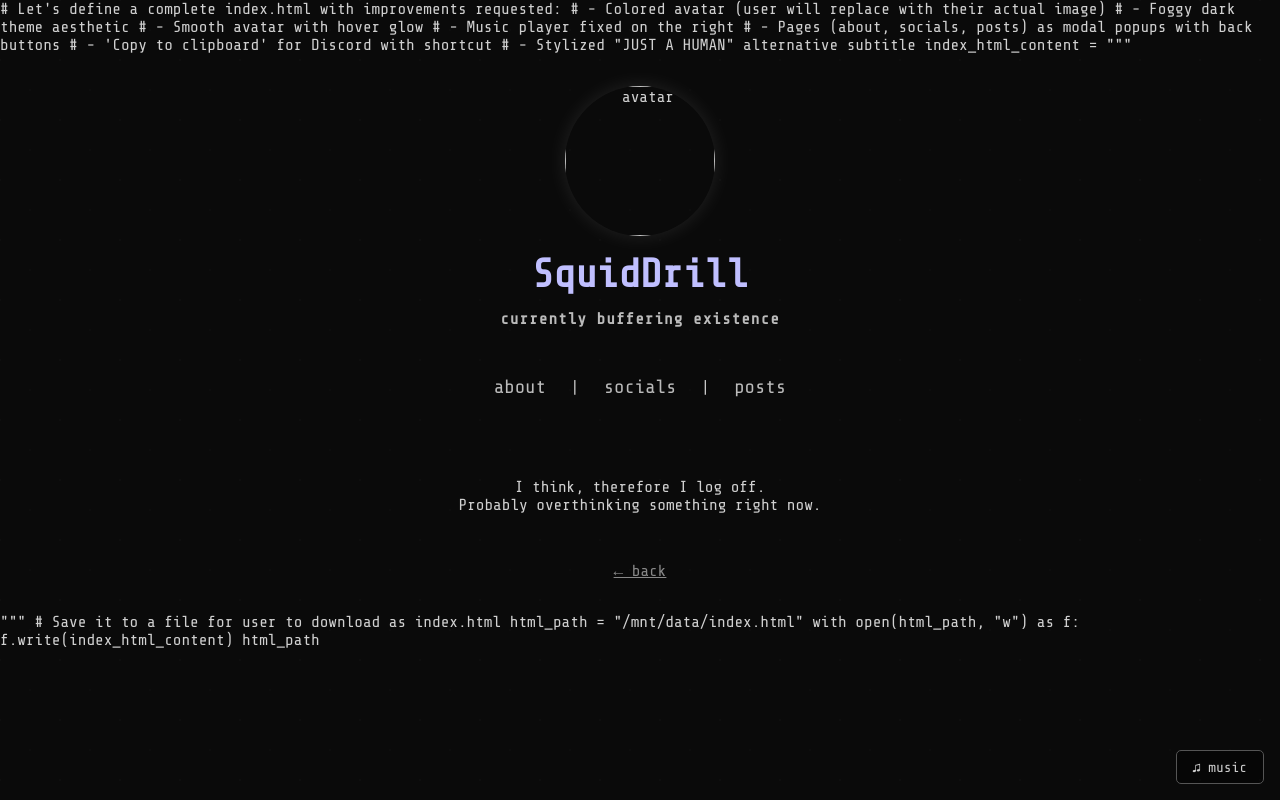
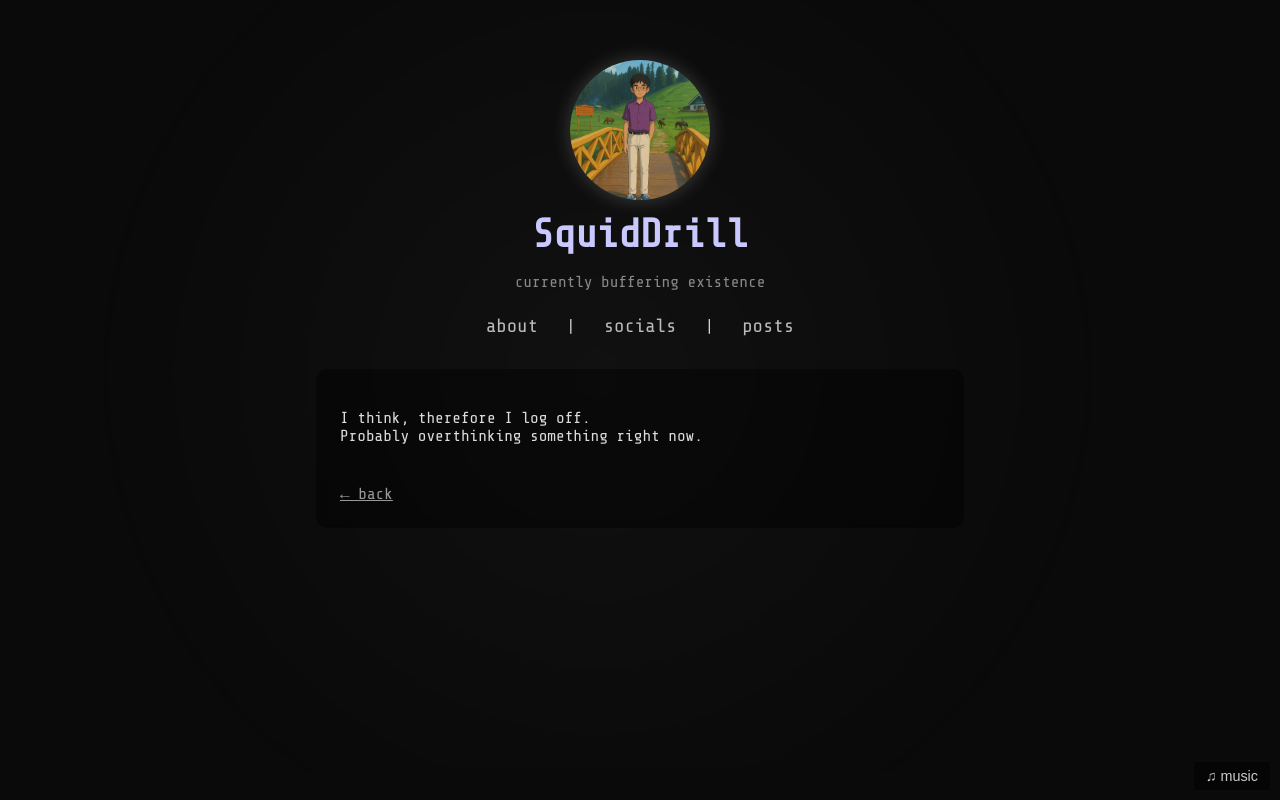
Before and after one commit to SquidDrill/SquidDrill.github.io, a plain HTML site: page index.html in a window 1280 px wide. Both pictures are taken after a click on the link "about". Drawn offline with nearby package versions, Linux system fonts and the light colour scheme.

Commit message:
Update index.html

```diff
--- a/index.html
+++ b/index.html
@@ -1,179 +1,177 @@
-# Let's define a complete index.html with improvements requested:
-# - Colored avatar (user will replace with their actual image)
-# - Foggy dark theme aesthetic
-# - Smooth avatar with hover glow
-# - Music player fixed on the right
-# - Pages (about, socials, posts) as modal popups with back buttons
-# - 'Copy to clipboard' for Discord with shortcut
-# - Stylized "JUST A HUMAN" alternative subtitle
-
-index_html_content = """
 <!DOCTYPE html>
 <html lang="en">
 <head>
-  <meta charset="UTF-8">
-  <meta name="viewport" content="width=device-width, initial-scale=1.0">
+  <meta charset="UTF-8" />
+  <meta name="viewport" content="width=device-width, initial-scale=1.0"/>
   <title>SquidDrill</title>
+  <link href="https://fonts.googleapis.com/css2?family=Share+Tech+Mono&display=swap" rel="stylesheet">
   <style>
-    @import url('https://fonts.googleapis.com/css2?family=Share+Tech+Mono&display=swap');
     body {
       margin: 0;
       font-family: 'Share Tech Mono', monospace;
       background: #0a0a0a;
-      color: #d0d0d0;
+      color: #dcdcdc;
       overflow-x: hidden;
-      background-image: radial-gradient(rgba(255,255,255,0.01) 1px, transparent 1px),
-                        radial-gradient(rgba(255,255,255,0.015) 1px, transparent 1px);
-      background-size: 60px 60px;
-      background-position: 0 0, 30px 30px;
     }
-    header {
+    .fog {
+      position: fixed;
+      top: 0; left: 0;
+      width: 100%; height: 100%;
+      background: radial-gradient(circle, rgba(255,255,255,0.03) 0%, transparent 70%);
+      animation: fogMove 120s linear infinite;
+      pointer-events: none;
+      z-index: 0;
+      filter: blur(8px);
+    }
+    @keyframes fogMove {
+      0% { transform: translate(0, 0); }
+      100% { transform: translate(-50%, -50%); }
+    }
+    .container {
       text-align: center;
-      padding: 2rem 1rem 1rem 1rem;
+      padding-top: 60px;
+      position: relative;
+      z-index: 1;
     }
     .avatar {
-      width: 150px;
-      height: 150px;
+      width: 140px;
+      height: 140px;
       border-radius: 50%;
-      box-shadow: 0 0 20px rgba(255, 255, 255, 0.1);
-      transition: 0.3s ease;
+      object-fit: cover;
+      box-shadow: 0 0 20px rgba(255, 255, 255, 0.2);
+      transition: all 0.3s ease-in-out;
     }
     .avatar:hover {
-      box-shadow: 0 0 30px rgba(255, 255, 255, 0.3);
+      box-shadow: 0 0 30px rgba(255, 255, 255, 0.4);
     }
     h1 {
-      font-size: 2.5rem;
-      margin: 1rem 0 0.2rem 0;
-      color: #c0bfff;
+      font-size: 2.5em;
+      margin: 0.5rem 0 0;
+      color: #c9c9ff;
     }
-    h2 {
-      font-size: 1rem;
-      color: #bbb;
-      letter-spacing: 1px;
-      margin-bottom: 2rem;
+    .tagline {
+      font-size: 1em;
+      color: #888;
+      margin-bottom: 1.5rem;
     }
     nav {
-      text-align: center;
-      margin-bottom: 2rem;
+      margin-top: 1rem;
     }
     nav a {
+      margin: 0 20px;
+      text-decoration: none;
       color: #bbb;
-      text-decoration: none;
-      margin: 0 1rem;
-      font-size: 1.2rem;
-      transition: color 0.2s ease-in-out;
+      font-size: 1.2em;
+      transition: color 0.3s;
     }
     nav a:hover {
-      color: #c0bfff;
+      color: #fff;
     }
-    .content-section {
+    section {
       display: none;
-      text-align: center;
-      padding: 2rem;
-      animation: fadeIn 0.3s ease-in-out;
+      max-width: 600px;
+      margin: 2rem auto;
+      font-size: 1em;
+      padding: 1.5rem;
+      border-radius: 12px;
+      background: rgba(0, 0, 0, 0.4);
+      backdrop-filter: blur(5px);
     }
-    .content-section.active {
+    section.active {
       display: block;
     }
     .back-btn {
       display: inline-block;
-      margin-top: 2rem;
-      color: #888;
+      margin-top: 1.5rem;
       text-decoration: underline;
+      color: #999;
       cursor: pointer;
     }
     #music-control {
       position: fixed;
-      bottom: 1rem;
-      right: 1rem;
-      background: rgba(0, 0, 0, 0.3);
-      padding: 0.5rem 1rem;
+      bottom: 10px;
+      right: 10px;
+      z-index: 99;
+      background: rgba(0,0,0,0.5);
+      border: none;
       color: #ccc;
-      border: 1px solid #555;
-      border-radius: 5px;
+      font-size: 0.9em;
+      padding: 6px 12px;
       cursor: pointer;
-      font-size: 0.9rem;
     }
-    @keyframes fadeIn {
-      from { opacity: 0; transform: translateY(10px); }
-      to { opacity: 1; transform: translateY(0); }
+    .copy-btn {
+      margin-left: 8px;
+      padding: 2px 6px;
+      font-size: 0.8em;
+      border: none;
+      background: #333;
+      color: #fff;
+      cursor: pointer;
     }
   </style>
 </head>
 <body>
+  <div class="fog"></div>
 
-  <header>
-    <img src="images/anime_self.png" alt="avatar" class="avatar">
+  <div class="container">
+    <img src="avatar.png" alt="avatar" class="avatar" />
     <h1>SquidDrill</h1>
-    <h2>currently buffering existence</h2>
-  </header>
-
-  <nav>
-    <a href="#" onclick="showSection('about')">about</a> |
-    <a href="#" onclick="showSection('socials')">socials</a> |
-    <a href="#" onclick="showSection('posts')">posts</a>
-  </nav>
-
-  <div id="about" class="content-section">
-    <p>I think, therefore I log off.<br>Probably overthinking something right now.</p>
-    <span class="back-btn" onclick="goBack()">← back</span>
+    <p class="tagline">currently buffering existence</p>
+    <nav>
+      <a href="#" onclick="openSection('about')">about</a> |
+      <a href="#" onclick="openSection('socials')">socials</a> |
+      <a href="#" onclick="openSection('posts')">posts</a>
+    </nav>
   </div>
 
-  <div id="socials" class="content-section">
+  <section id="about">
+    <p>I think, therefore I log off.<br>Probably overthinking something right now.</p>
+    <span class="back-btn" onclick="closeSection('about')">← back</span>
+  </section>
+
+  <section id="posts">
+    <p>Nothing here yet... but something always brews under the surface.</p>
+    <span class="back-btn" onclick="closeSection('posts')">← back</span>
+  </section>
+
+  <section id="socials">
     <p>GitHub: <a href="https://github.com/SquidDrill" target="_blank">SquidDrill</a></p>
-    <p>Discord: <span id="discordID">@squiddrilll</span> <button onclick="copyDiscord()">📋</button></p>
-    <span class="back-btn" onclick="goBack()">← back</span>
-  </div>
+    <p>Discord: <span id="discordID">squiddrilll</span>
+    <button class="copy-btn" onclick="copyToClipboard('squiddrilll')">copy</button></p>
+    <span class="back-btn" onclick="closeSection('socials')">← back</span>
+  </section>
 
-  <div id="posts" class="content-section">
-    <p>Nothing here yet... but something always brews under the surface.</p>
-    <span class="back-btn" onclick="goBack()">← back</span>
-  </div>
-
-  <audio id="bgmusic" autoplay loop>
-    <source src="media/bg.mp3" type="audio/mpeg">
-    Your browser does not support the audio element.
+  <audio id="bg-music" autoplay loop>
+    <source src="https://cdn.pixabay.com/audio/2023/06/21/audio_783a184b92.mp3" type="audio/mp3">
   </audio>
-  <div id="music-control" onclick="toggleMusic()">♫ music</div>
+  <button id="music-control" onclick="toggleMusic()">♫ music</button>
 
   <script>
-    const music = document.getElementById("bgmusic");
-    const musicBtn = document.getElementById("music-control");
-    let playing = true;
+    function openSection(id) {
+      document.querySelectorAll("section").forEach(s => s.classList.remove("active"));
+      document.getElementById(id).classList.add("active");
+    }
+
+    function closeSection(id) {
+      document.getElementById(id).classList.remove("active");
+    }
 
     function toggleMusic() {
-      if (playing) {
-        music.pause();
-        musicBtn.textContent = '♫ muted';
+      const audio = document.getElementById("bg-music");
+      if (audio.paused) {
+        audio.play();
+        document.getElementById("music-control").innerText = "♫ music";
       } else {
-        music.play();
-        musicBtn.textContent = '♫ music';
+        audio.pause();
+        document.getElementById("music-control").innerText = "♫ muted";
       }
-      playing = !playing;
     }
 
-    function showSection(id) {
-      document.querySelectorAll('.content-section').forEach(s => s.classList.remove('active'));
-      document.getElementById(id).classList.add('active');
-    }
-
-    function goBack() {
-      document.querySelectorAll('.content-section').forEach(s => s.classList.remove('active'));
-    }
-
-    function copyDiscord() {
-      navigator.clipboard.writeText("@squiddrilll");
-      alert("Discord username copied!");
+    function copyToClipboard(text) {
+      navigator.clipboard.writeText(text).then(() => {
+        alert("Copied: " + text);
+      });
     }
   </script>
-
 </body>
 </html>
-"""
-
-# Save it to a file for user to download as index.html
-html_path = "/mnt/data/index.html"
-with open(html_path, "w") as f:
-    f.write(index_html_content)
-
-html_path
```
